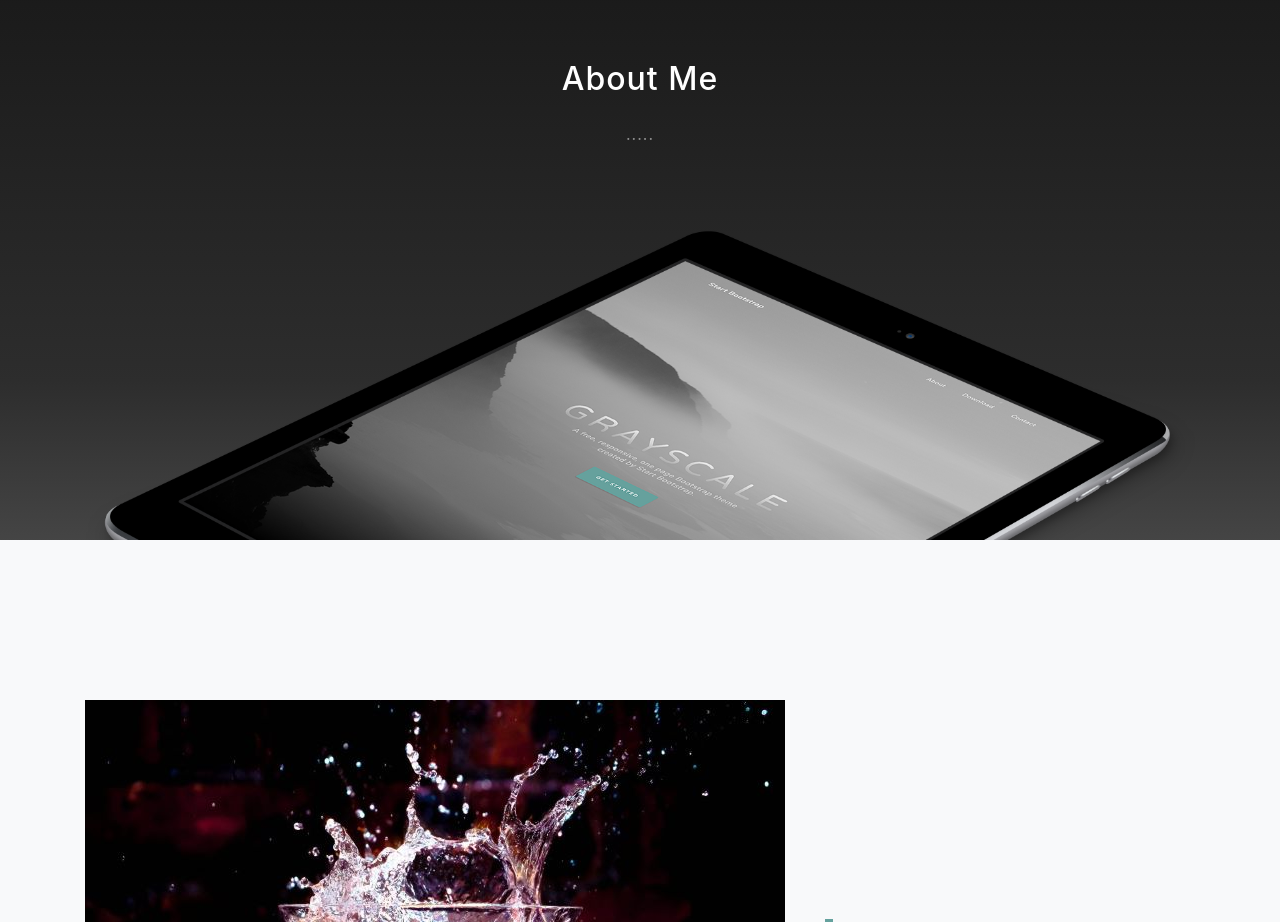
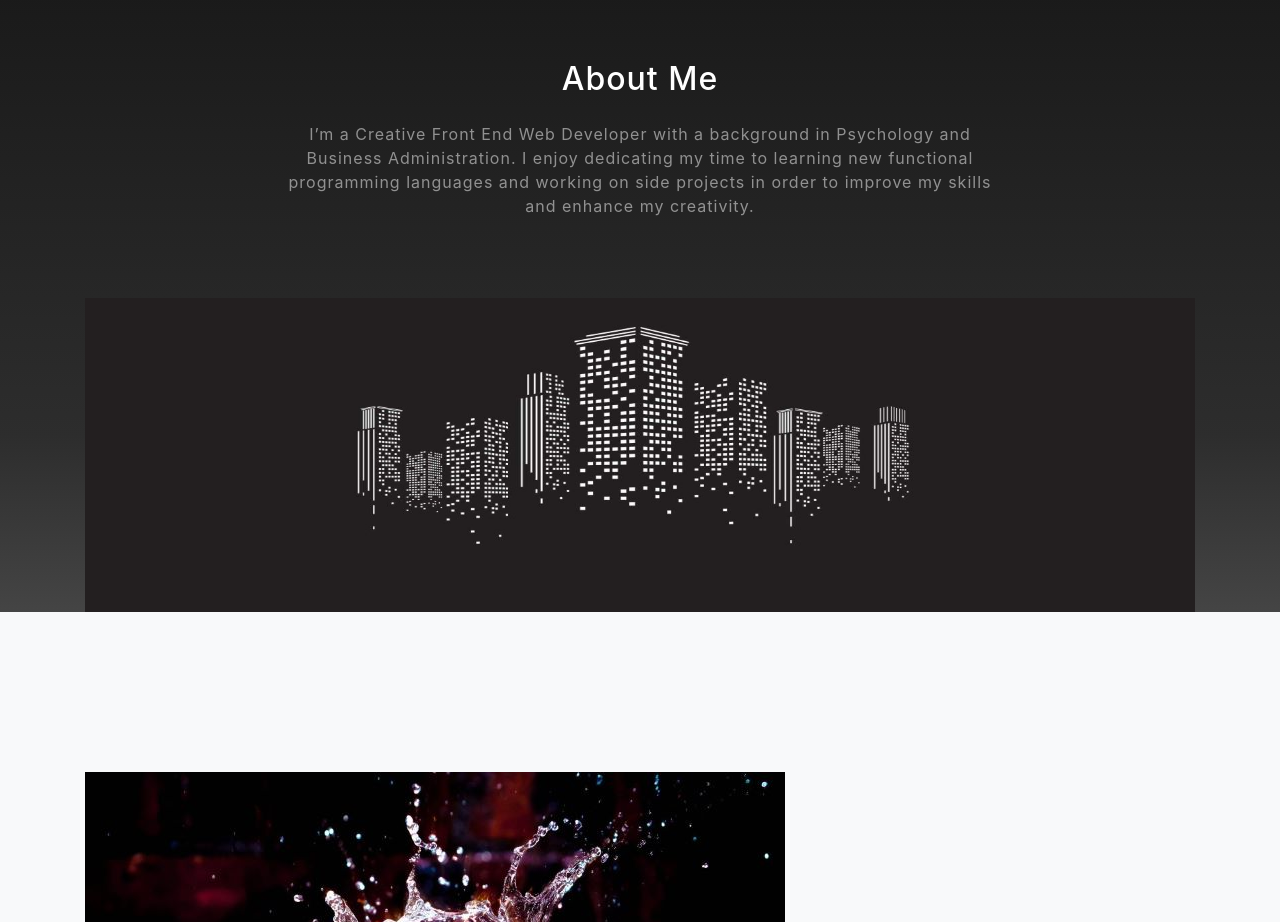
Before and after one commit to deedeemedina/Portfolio, a website with bundled scripts: page index.html in a window 1280 px wide. Shown: the part 900-1822 px from the top of the page. Built offline with nearby package versions, Linux system fonts and the light colour scheme.

Commit message:
input about me

```diff
--- a/index.html
+++ b/index.html
@@ -66,10 +66,10 @@
       <div class="row">
         <div class="col-lg-8 mx-auto">
           <h2 class="text-white mb-4">About Me</h2>
-          <p class="text-white-50">.....</p>
+          <p class="text-white-50">I’m a Creative Front End Web Developer with a background in Psychology and Business Administration. I enjoy dedicating my time to learning new functional programming languages and working on side projects in order to improve my skills and enhance my creativity. </p>
         </div>
       </div>
-      <img src="img/ipad.png" class="img-fluid" alt="">
+      <img src="img/ipadre1.jpg" class="img-fluid" alt="">
     </div>
   </section>
 
```
Also changed, not shown: img/img6.png, img/ipadre.jpg (added), img/ipadre1.jpg (added), kisspng-wall-decal-elephant-drawing-style-black-and-white-line-drawing-of-an-elephant-5a9afaa45c6e41.2472841115201061483786.png (added).
